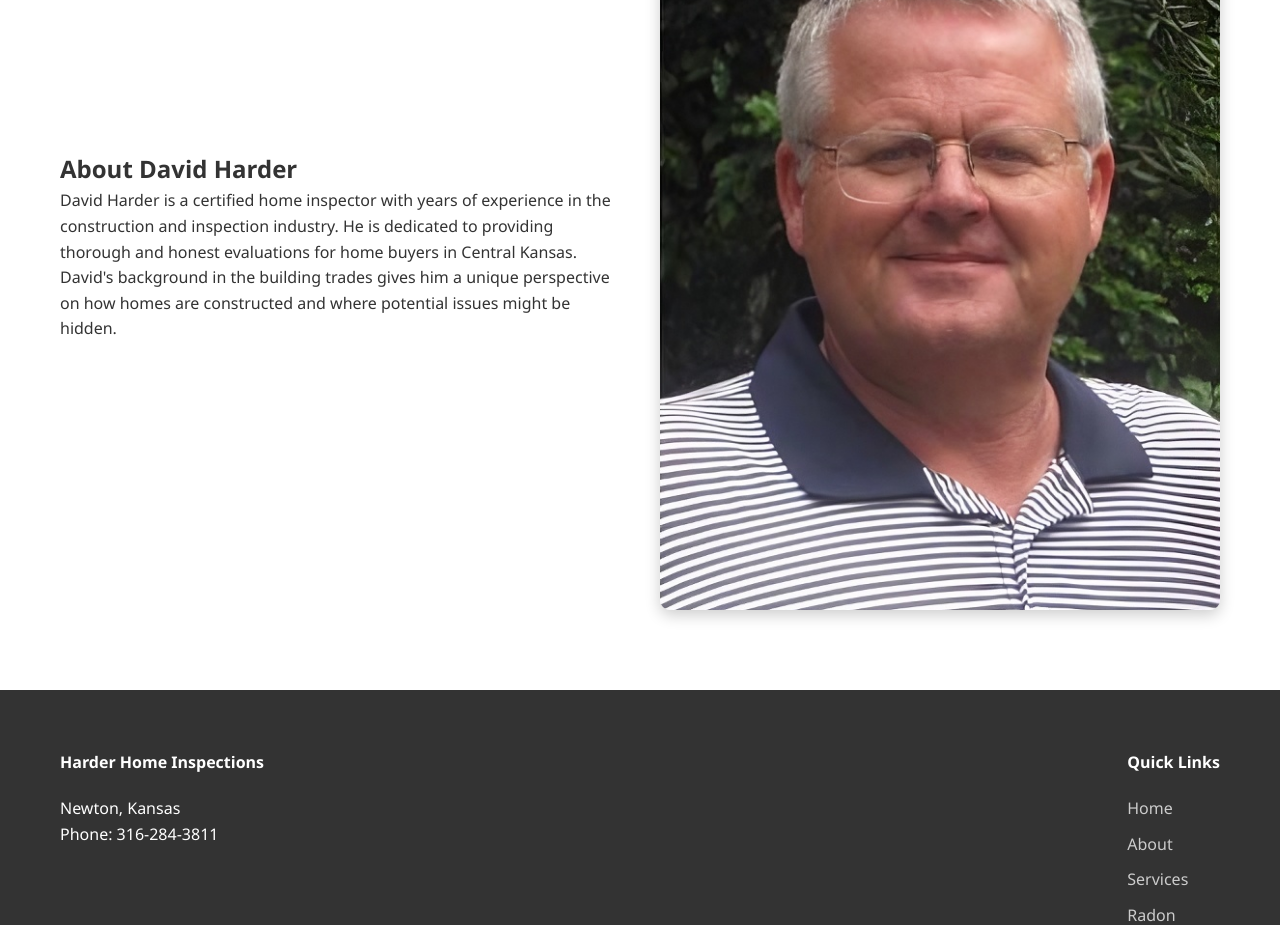
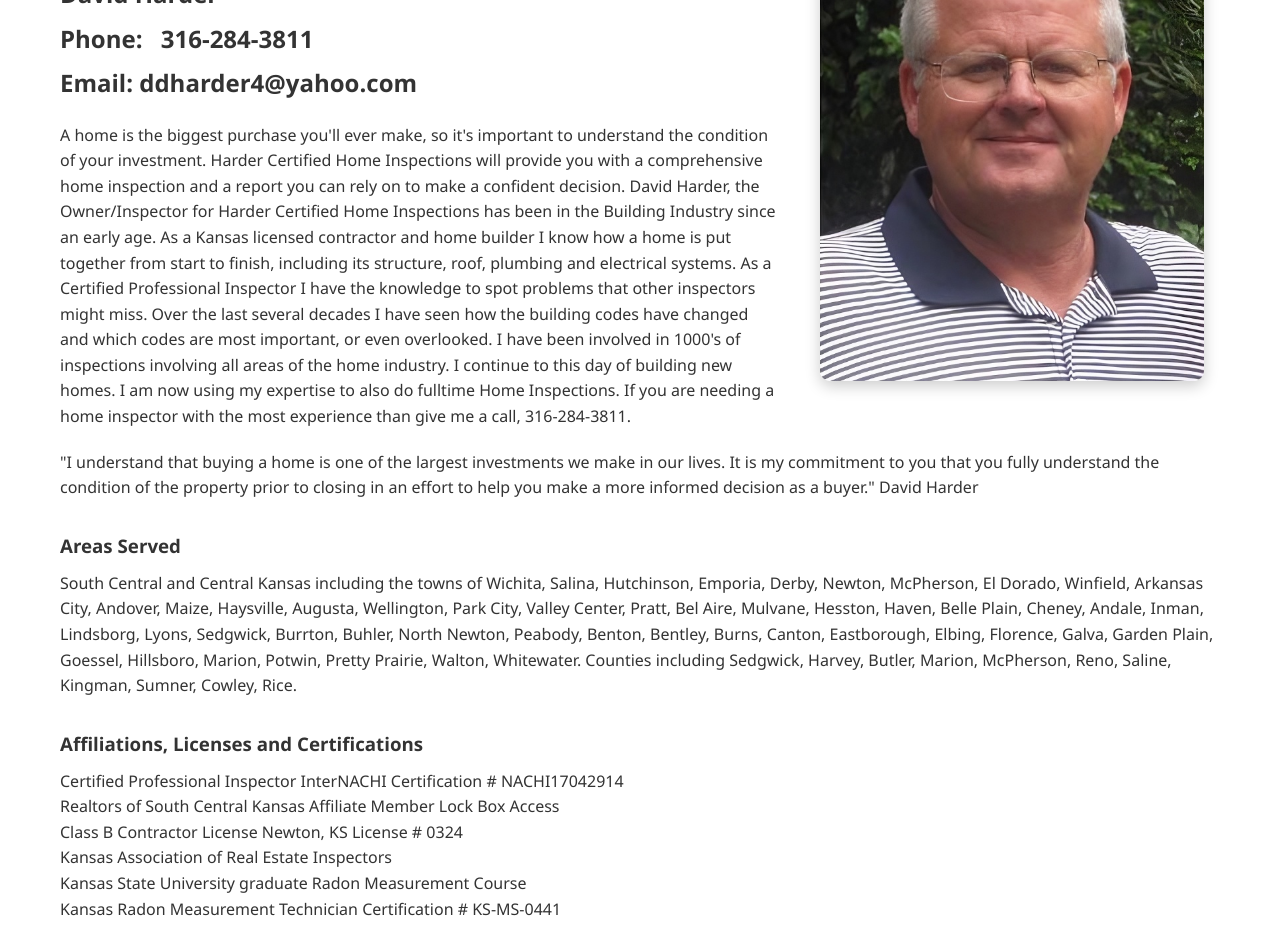
Before and after one commit to lucidesystem/HarderInspections, a React (Vite) app in the folder harderinspection/: page /about in a window 1280 px wide. Shown: the part 300-1225 px from the top of the page. Built offline with nearby package versions, Linux system fonts and the light colour scheme.

Commit message:
make about page more detailed

```diff
--- a/harderinspection/src/index.css
+++ b/harderinspection/src/index.css
@@ -84,6 +84,38 @@
   color: var(--primary-blue);
 }
 
+h2 a[href^="mailto:"] {
+  color: inherit !important;
+  text-decoration: none !important;
+  font: inherit;
+  font-weight: inherit;
+  cursor: pointer;
+}
+
+h2 a[href^="mailto:"]:focus {
+  outline: 2px dashed var(--secondary-blue);
+  outline-offset: 3px;
+}
+
+.phone-btn,
+h2 a[href^="tel:"] {
+  color: inherit !important;
+  text-decoration: none !important;
+  font: inherit;
+  font-weight: inherit;
+  cursor: pointer;
+  display: inline-block;
+  padding: 6px 12px;
+  border-radius: 6px;
+  background: transparent; /* or var(--primary-blue) if you want colored button */
+  border: none;
+}
+
+.phone-btn:hover,
+h2 a[href^="tel:"]:hover { text-decoration: none; }
+.phone-btn:focus { outline: 2px dashed var(--secondary-blue); outline-offset: 3px; }
+
+
 /* Hero Section */
 .hero-section {
   height: 60vh;
@@ -139,25 +171,36 @@
 }
 
 .intro-section .container {
-  display: flex;
-  align-items: center;
-  gap: 40px;
+  display: block;
+  max-width: 1200px;
+  margin: 0 auto;
+  padding: 0 20px;
 }
 
 .intro-text {
-  flex: 1;
+  width: 100%;
 }
 
 .intro-image {
-  flex: 1;
-  display: flex;
-  justify-content: center;
+  float: right;
+  width: 40%;
+  max-width: 400px;
+  margin: 0 0 20px 40px;
 }
 
 .intro-image img {
   max-width: 100%;
+  max-height: 500px;
+  object-fit: cover;
+  object-position: top;
   border-radius: 10px;
   box-shadow: 0 5px 15px rgba(0,0,0,0.2);
+}
+
+.intro-section::after {
+  content: '';
+  display: block;
+  clear: both;
 }
 
 /* Services Section */
@@ -285,4 +328,6 @@
     flex-direction: column;
     gap: 30px;
   }
+
+
 }
--- a/harderinspection/src/pages/about.jsx
+++ b/harderinspection/src/pages/about.jsx
@@ -1,17 +1,45 @@
-import React from 'react';
-
 const About = () => {
   return (
     <div className="landing-container">
       <section className="intro-section">
         <div className="container">
-          <div className="intro-text">
-            <h2>About David Harder</h2>
-            <p>David Harder is a certified home inspector with years of experience in the construction and inspection industry. He is dedicated to providing thorough and honest evaluations for home buyers in Central Kansas.</p>
-            <p>David's background in the building trades gives him a unique perspective on how homes are constructed and where potential issues might be hidden.</p>
-          </div>
           <div className="intro-image">
             <img src="/images/dave.png" alt="David Harder" />
+          </div>
+          <div className="intro-text">
+            <h2>Harder Certified Home Inspections</h2>
+            <p>Serving All of Central Kansas</p>
+            <h3>State of Kansas Certified Real Estate Inspector</h3>
+            <h2>David Harder</h2>
+            <h2>Phone: <a className="phone-btn" href="tel:3162843811">316-284-3811</a></h2>
+            <h2>Email: <a href="mailto:ddharder4@yahoo.com">ddharder4@yahoo.com</a></h2>
+
+            <p style={{ marginTop: '20px' }}>
+              A home is the biggest purchase you'll ever make, so it's important to understand the condition of your investment. Harder Certified Home Inspections will provide you with a comprehensive home inspection and a report you can rely on to make a confident decision. David Harder, the Owner/Inspector for Harder Certified Home Inspections has been in the Building Industry since an early age. As a Kansas licensed contractor and home builder I know how a home is put together from start to finish, including its structure, roof, plumbing and electrical systems. As a Certified Professional Inspector I have the knowledge to spot problems that other inspectors might miss. Over the last several decades I have seen how the building codes have changed and which codes are most important, or even overlooked. I have been involved in 1000's of inspections involving all areas of the home industry. I continue to this day of building new homes. I am now using my expertise to also do fulltime Home Inspections. If you are needing a home inspector with the most experience than give me a call, 316-284-3811.
+            </p>
+
+            <p style={{ marginTop: '20px' }}>
+              "I understand that buying a home is one of the largest investments we make in our lives. It is my commitment to you that you fully understand the condition of the property prior to closing in an effort to help you make a more informed decision as a buyer." David Harder
+            </p>
+                        <h3 style={{ marginTop: '30px' }}>Areas Served</h3>
+            <p style={{ marginTop: '10px' }}>
+              South Central and Central Kansas including the towns of Wichita, Salina, Hutchinson, Emporia, Derby, Newton, McPherson, El Dorado, Winfield, Arkansas City, Andover, Maize, Haysville, Augusta, Wellington, Park City, Valley Center, Pratt, Bel Aire, Mulvane, Hesston, Haven, Belle Plain, Cheney, Andale, Inman, Lindsborg, Lyons, Sedgwick, Burrton, Buhler, North Newton, Peabody, Benton, Bentley, Burns, Canton, Eastborough, Elbing, Florence, Galva, Garden Plain, Goessel, Hillsboro, Marion, Potwin, Pretty Prairie, Walton, Whitewater. Counties including Sedgwick, Harvey, Butler, Marion, McPherson, Reno, Saline, Kingman, Sumner, Cowley, Rice.
+            </p>
+
+            <h3 style={{ marginTop: '30px' }}>Affiliations, Licenses and Certifications</h3>
+            <ul style={{ listStyleType: 'none', padding: 0, marginTop: '10px' }}>
+              <li>Certified Professional Inspector InterNACHI Certification # NACHI17042914</li>
+              <li>Realtors of South Central Kansas Affiliate Member Lock Box Access</li>
+              <li>Class B Contractor License Newton, KS License # 0324</li>
+              <li>Kansas Association of Real Estate Inspectors</li>
+              <li>Kansas State University graduate Radon Measurement Course</li>
+              <li>Kansas Radon Measurement Technician Certification # KS-MS-0441</li>
+              <li>International Conference of Building Officials Building Contractor</li>
+              <li>Member National Association of Home Builders</li>
+              <li>Member Wichita Area Builders Association</li>
+              <li>Member Harvey County Builders and Associates</li>
+              <li>International Association of Professional Contractors</li>
+            </ul>
           </div>
         </div>
       </section>
```
